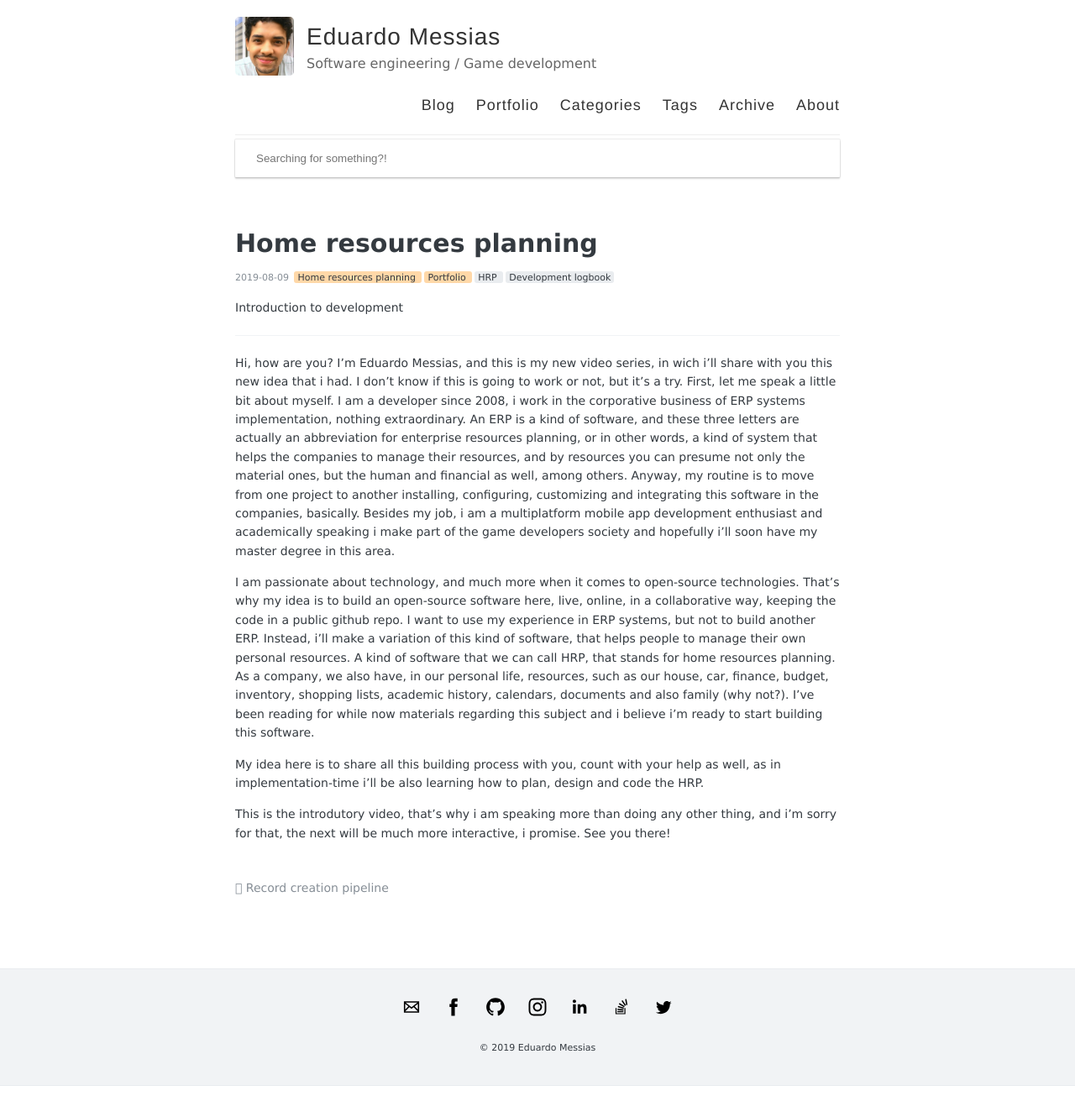
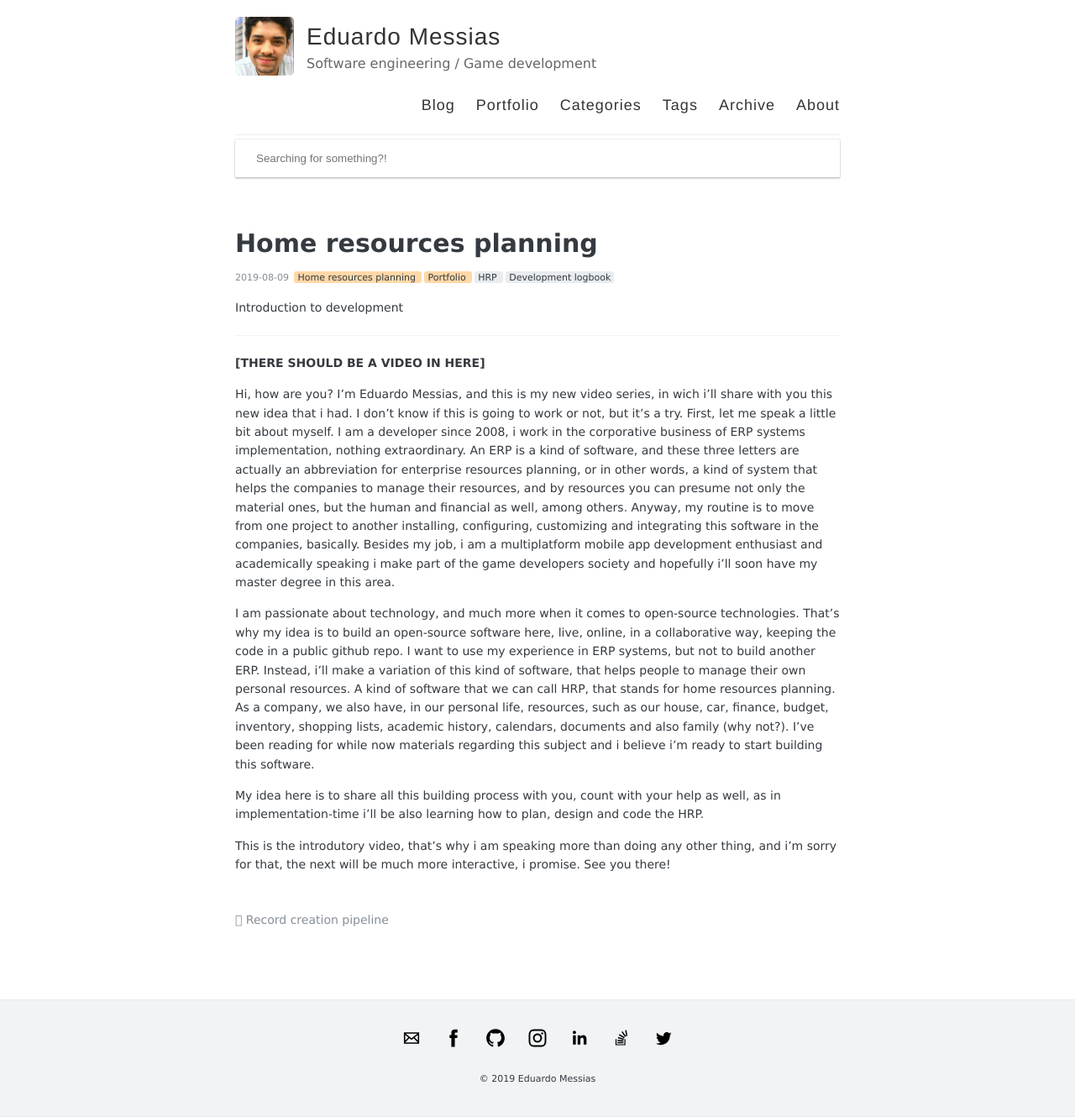
Before and after one commit to eduardomessias/eduardomessias.github.io, a Jekyll site: the page built from _posts/2019-08-09-hrp-intro.md, in a window 1280 px wide. Shown: the whole page at 84% size. Built offline with Jekyll 4.4.1, drawn with Linux system fonts in a browser that asks for light colours; before the commit the page ends 1293 px from its top, so only the background shows below that.

Commit message:
Update 2019-08-09-hrp-intro.md

```diff
--- a/_posts/2019-08-09-hrp-intro.md
+++ b/_posts/2019-08-09-hrp-intro.md
@@ -13,6 +13,8 @@ Introduction to development
 
 ---
 
+**[THERE SHOULD BE A VIDEO IN HERE]**
+
 Hi, how are you? I'm Eduardo Messias, and this is my new video series, in wich i'll share with you this new idea that i had. I don't know if this is going to work or not, but it's a try. First, let me speak a little bit about myself. I am a developer since 2008, i work in the corporative business of ERP systems implementation, nothing extraordinary. An ERP is a kind of software, and these three letters are actually an abbreviation for enterprise resources planning, or in other words, a kind of system that helps the companies to manage their resources, and by resources you can presume not only the material ones, but the human and financial as well, among others. Anyway, my routine is to move from one project to another installing, configuring, customizing and integrating this software in the companies, basically. Besides my job, i am a multiplatform mobile app development enthusiast and academically speaking i make part of the game developers society and hopefully i'll soon have my master degree in this area.
 
 I am passionate about technology, and much more when it comes to open-source technologies. That's why my idea is to build an open-source software here, live, online, in a collaborative way, keeping the code in a public github repo. I want to use my experience in ERP systems, but not to build another ERP.  Instead, i'll make a variation of this kind of software, that helps people to manage their own personal resources. A kind of software that we can call HRP, that stands for home resources planning. As a company, we also have, in our personal life, resources, such as our house, car, finance, budget, inventory, shopping lists, academic history, calendars, documents and also family (why not?). I've been reading for while now materials regarding this subject and i believe i'm ready to start building this software.
```
